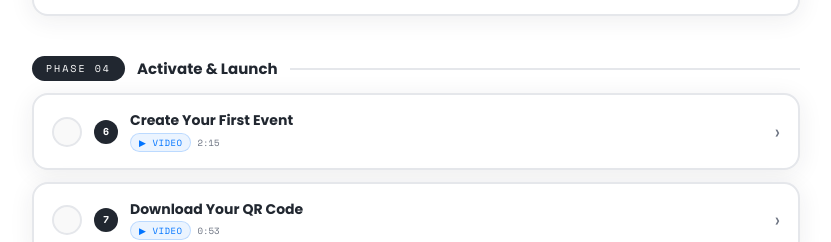
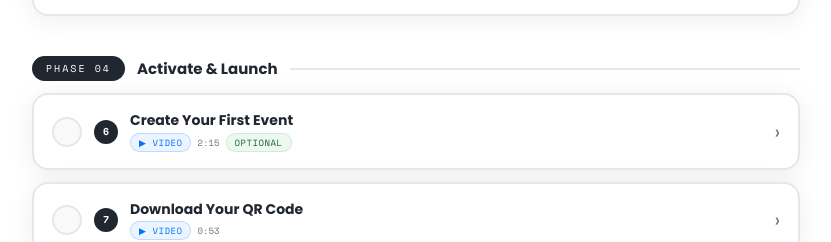
Before and after one commit to Zeek1906/rayzitonboarding, a plain HTML site: page rayzit_onboarding_checklist.html in a window 1280 px wide. Shown: the part 1480-1722 px from the top of the page, without its empty margins (224-1055 px from the left). Drawn offline with nearby package versions, Linux system fonts and the light colour scheme.

Commit message:
Update rayzit_onboarding_checklist.html

```diff
--- a/rayzit_onboarding_checklist.html
+++ b/rayzit_onboarding_checklist.html
@@ -410,7 +410,7 @@
     <div class="step-num-badge">6</div>
     <div class="step-info">
       <div class="step-name">Create Your First Event</div>
-      <div class="step-meta"><span class="badge badge-video">▶ Video</span><span class="badge-duration">2:15</span></div>
+<div class="step-meta"><span class="badge badge-video">▶ Video</span><span class="badge-duration">2:15</span><span class="badge badge-optional">Optional</span></div>
     </div>
     <span class="step-chevron">›</span>
   </div>
```
